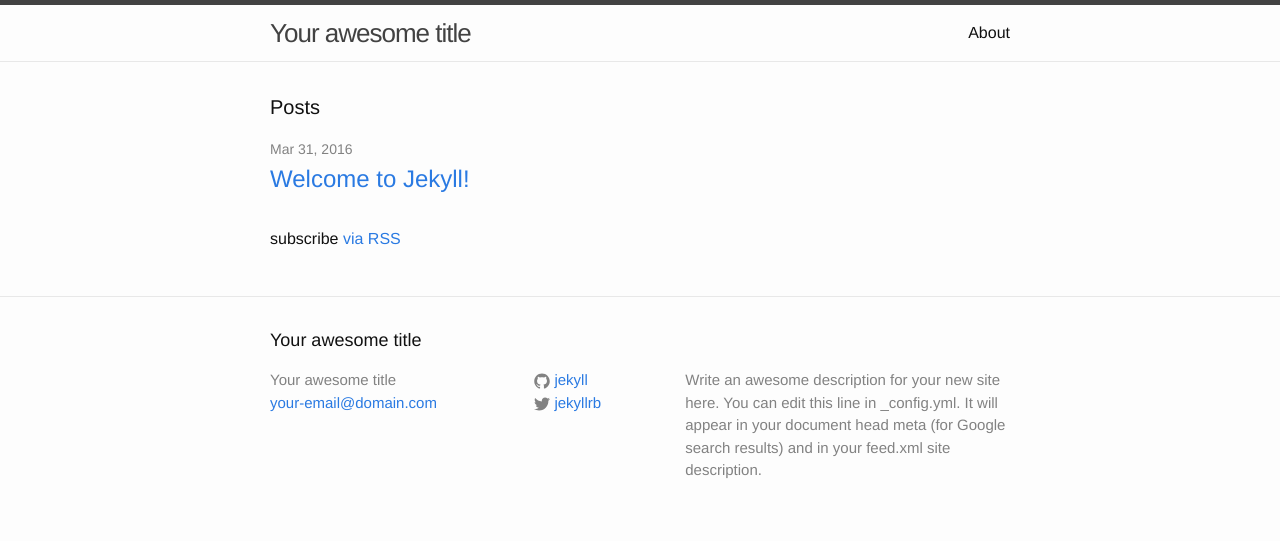
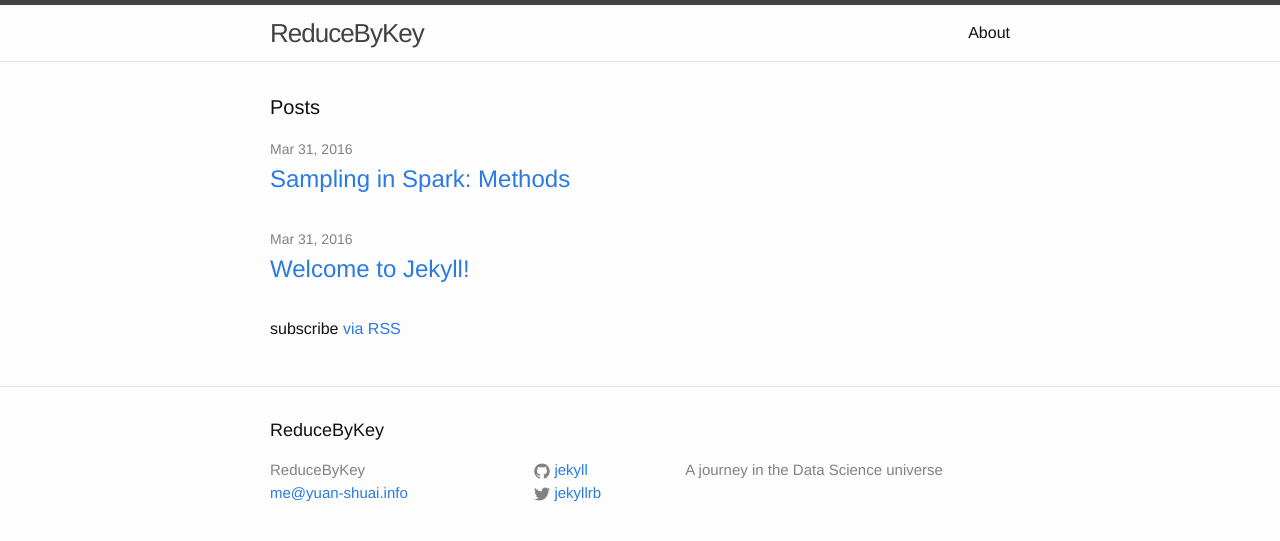
Before and after one commit to shuaiyuancn/technical-blog, a Jekyll site: the page built from index.html, in a window 1280 px wide. Shown: the top 541 px of the page. Built offline with Jekyll 4.4.1, drawn with Linux system fonts in a browser that asks for light colours.

Commit message:
add sampling in spark

```diff
--- a/Gemfile
+++ b/Gemfile
@@ -1,2 +1,5 @@
 source 'https://rubygems.org'
 gem 'github-pages'
+gem 'jekyll'
+gem 'jekyll-paginate'
+gem 'wdm', '>= 0.1.0' if Gem.win_platform?
--- a/_config.yml
+++ b/_config.yml
@@ -6,16 +6,13 @@
 # 'jekyll serve'. If you change this file, please restart the server process.
 
 # Site settings
-title: Your awesome title
-email: your-email@domain.com
-description: > # this means to ignore newlines until "baseurl:"
-  Write an awesome description for your new site here. You can edit this
-  line in _config.yml. It will appear in your document head meta (for
-  Google search results) and in your feed.xml site description.
-baseurl: "" # the subpath of your site, e.g. /blog
-url: "http://yourdomain.com" # the base hostname & protocol for your site
+title: ReduceByKey
+email: me@yuan-shuai.info
+description: A journey in the Data Science universe
+baseurl: ""
+url: "http://technical.yuan-shuai.info"
 twitter_username: jekyllrb
 github_username:  jekyll
 
 # Build settings
-markdown: kramdown
+highlighter: rouge
```
Also changed, not shown: _posts/2016-03-31-sample-in-spark.markdown (added, +64 -0 lines), Gemfile.lock (added).
